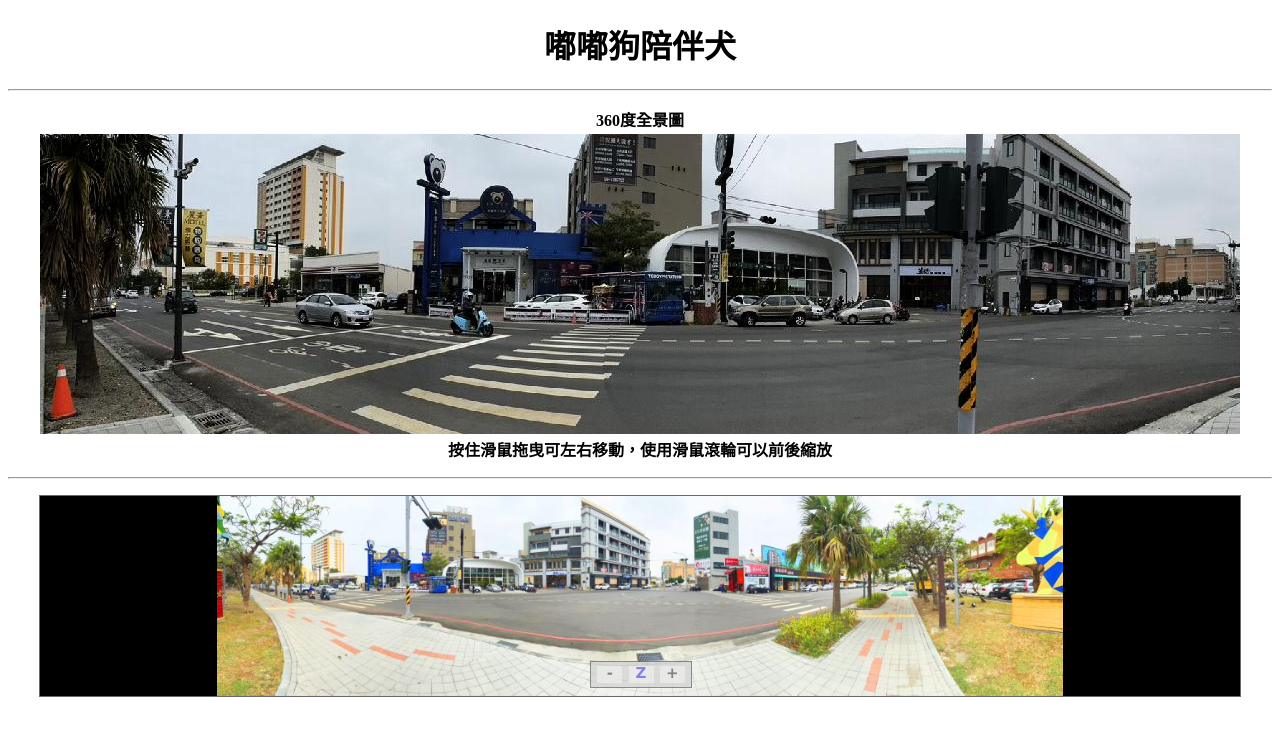
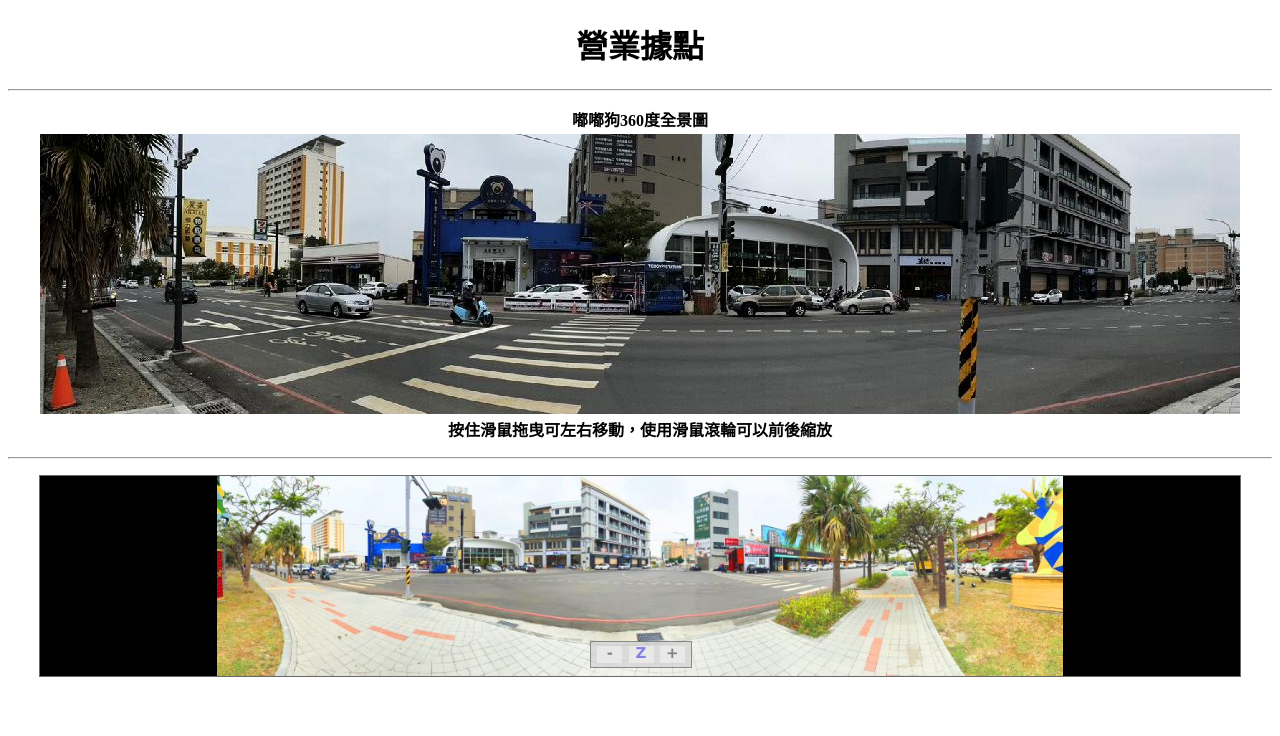
Before and after one commit to ppamam/360view, a plain HTML site: page index.html in a window 1280 px wide. Drawn offline with Linux system fonts and the light colour scheme.

Commit message:
Add files via upload

```diff
--- a/index.html
+++ b/index.html
@@ -10,13 +10,13 @@
 	</head>
 	<body>
 	<center>
-	<h1>嘟嘟狗陪伴犬</h1>
+	<h1>營業據點</h1>
 	<p><hr></p>
-	<b>360度全景圖</b>
+	<b>嘟嘟狗360度全景圖</b>
 	<!----- begin of ADG Panorama code ----->
 	<table>
 	<td>
-	<script>createPanorama(1200,300,'Panorama.jpg')</script>
+	<script>createPanorama(1200,280,'Panorama.jpg')</script>
 	<noscript>To view this content, JavaScript must be enabled.</noscript>
 	</td>
 	</table>
```
